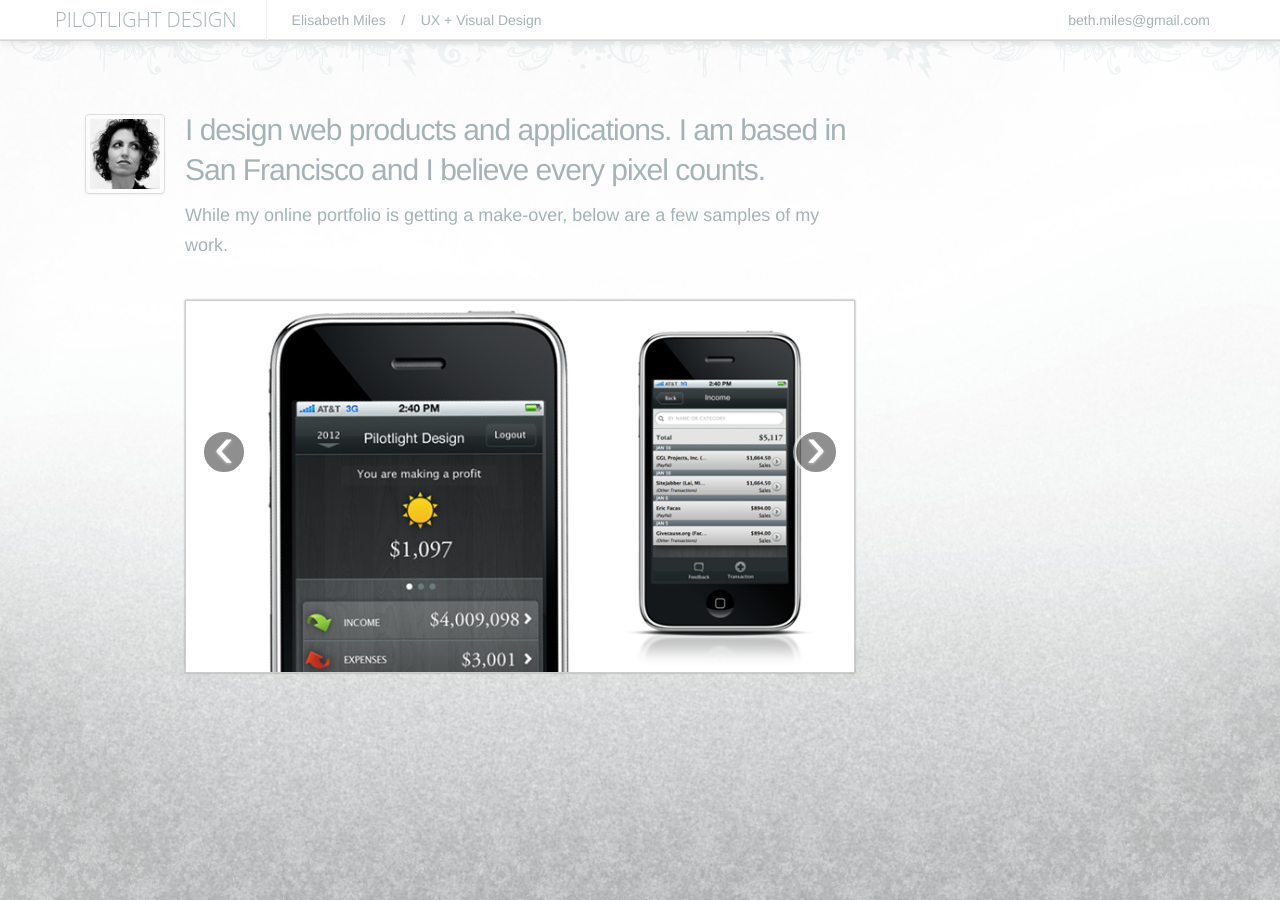
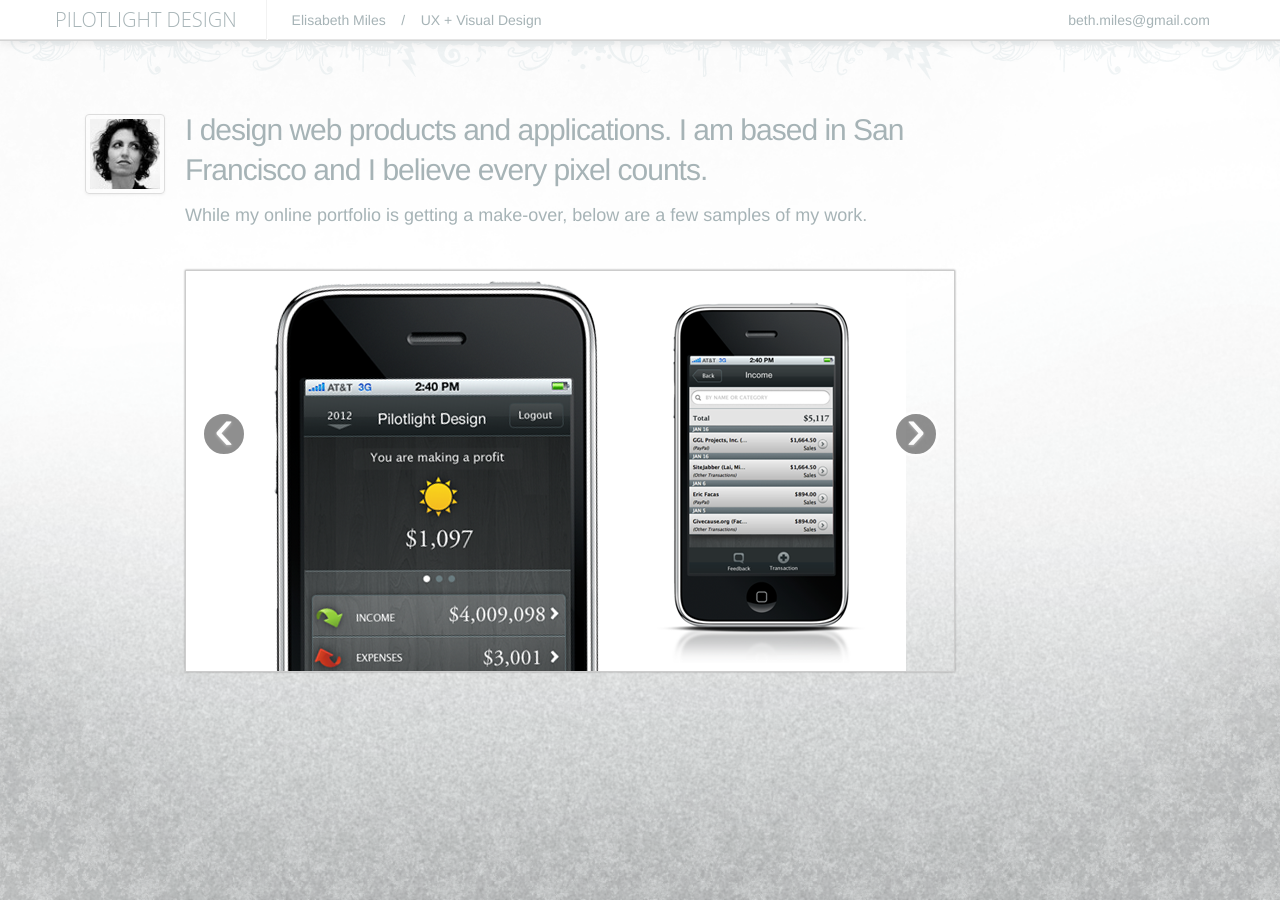
Before and after one commit to elisabethmiles/pilotlightdesign, a Jekyll site: the page built from index.html, in a window 1280 px wide. Built offline with Jekyll 4.4.1, drawn with Linux system fonts in a browser that asks for light colours; nearby versions of some CDN libraries; comment, search, counter and statistics services are not loaded.

Commit message:
changed column width

```diff
--- a/index.html
+++ b/index.html
@@ -9,7 +9,7 @@
 			<img class="thumbnail" src="img/portrait.png">
 		</div>
 	</div>
-	<div class="span7">
+	<div class="span8">
 		<h1>I design web products and applications. I am based in San Francisco and I believe every pixel counts. </h1>
 		<p>While my online portfolio is getting a make-over, below are a few samples of my work. </p>
 		<div id="myCarousel" class="carousel slide" style="margin-top: 40px; border: 1px solid #ccc; box-shadow: 0px 0px 2px #999">
```
